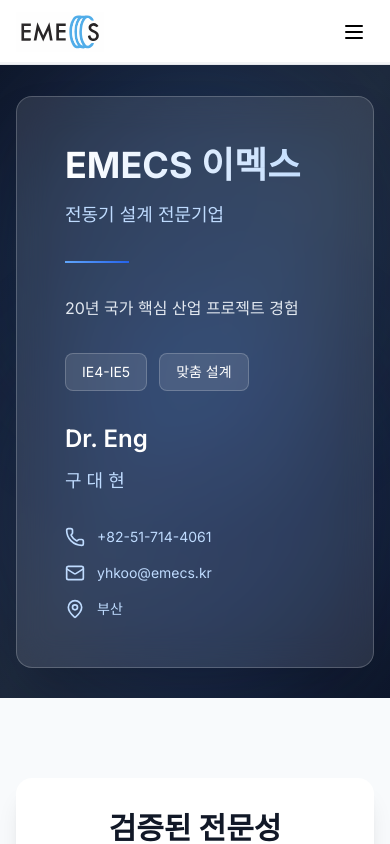
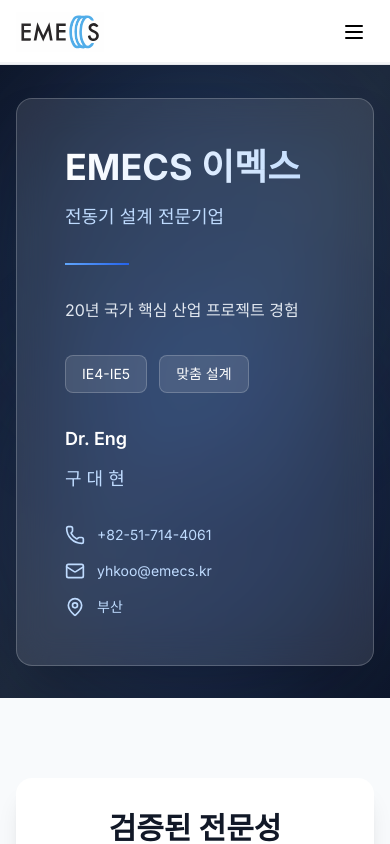
Before and after one commit to AugustineKdu/emecs_web, a Next.js app: page /about in a window 390 px wide. Shown: the top 844 px of the page. Built offline with nearby package versions, Linux system fonts and the light colour scheme.

Commit message:
update SEO veification

```diff
--- a/src/app/products/3-phase-induction/page.tsx
+++ b/src/app/products/3-phase-induction/page.tsx
@@ -78,7 +78,6 @@ export default function ThreePhaseInductionPage() {
                 <link rel="canonical" href="https://emecs.kr/products/3-phase-induction" />
                 <link rel="alternate" hrefLang="ko" href="https://emecs.kr/products/3-phase-induction" />
                 <link rel="alternate" hrefLang="en" href="https://emecs.kr/en/products/3-phase-induction" />
-                <meta name="naver-site-verification" content="your-naver-verification-code" />
             </Head>
 
             <main className="min-h-screen bg-gradient-to-br from-slate-50 via-white to-blue-50">
--- a/src/app/products/high-speed/page.tsx
+++ b/src/app/products/high-speed/page.tsx
@@ -43,7 +43,6 @@ export default function HighSpeedPage() {
                 <link rel="canonical" href="https://emecs.kr/products/high-speed" />
                 <link rel="alternate" hrefLang="ko" href="https://emecs.kr/products/high-speed" />
                 <link rel="alternate" hrefLang="en" href="https://emecs.kr/en/products/high-speed" />
-                <meta name="naver-site-verification" content="your-naver-verification-code" />
             </Head>
 
             <main className="min-h-screen bg-gradient-to-br from-slate-50 via-white to-blue-50">
--- a/src/app/products/wfsm/page.tsx
+++ b/src/app/products/wfsm/page.tsx
@@ -49,7 +49,6 @@ export default function WFSMPage() {
                 <link rel="canonical" href="https://emecs.kr/products/wfsm" />
                 <link rel="alternate" hrefLang="ko" href="https://emecs.kr/products/wfsm" />
                 <link rel="alternate" hrefLang="en" href="https://emecs.kr/en/products/wfsm" />
-                <meta name="naver-site-verification" content="your-naver-verification-code" />
             </Head>
 
             <main className="min-h-screen bg-gradient-to-br from-slate-50 via-white to-slate-100">
--- a/src/components/company/CompanyAboutSection.tsx
+++ b/src/components/company/CompanyAboutSection.tsx
@@ -88,7 +88,7 @@ export function CompanyAboutSection() {
                             {/* 오른쪽: 대표/연락처 */}
                             <div className="flex flex-col justify-between lg:text-right">
                                 <div>
-                                    <p className="text-2xl md:text-3xl font-semibold mb-3">
+                                    <p className="text-lg md:text-3xl font-semibold mb-3">
                                         {t('Dr. Eng', 'Dr. Eng')} <span className="text-blue-200"></span>
                                     </p>
                                     <p className="text-lg text-blue-200 mb-8">
```
Also changed, not shown: 1 other file (tests, documents, lock files or other folders).
